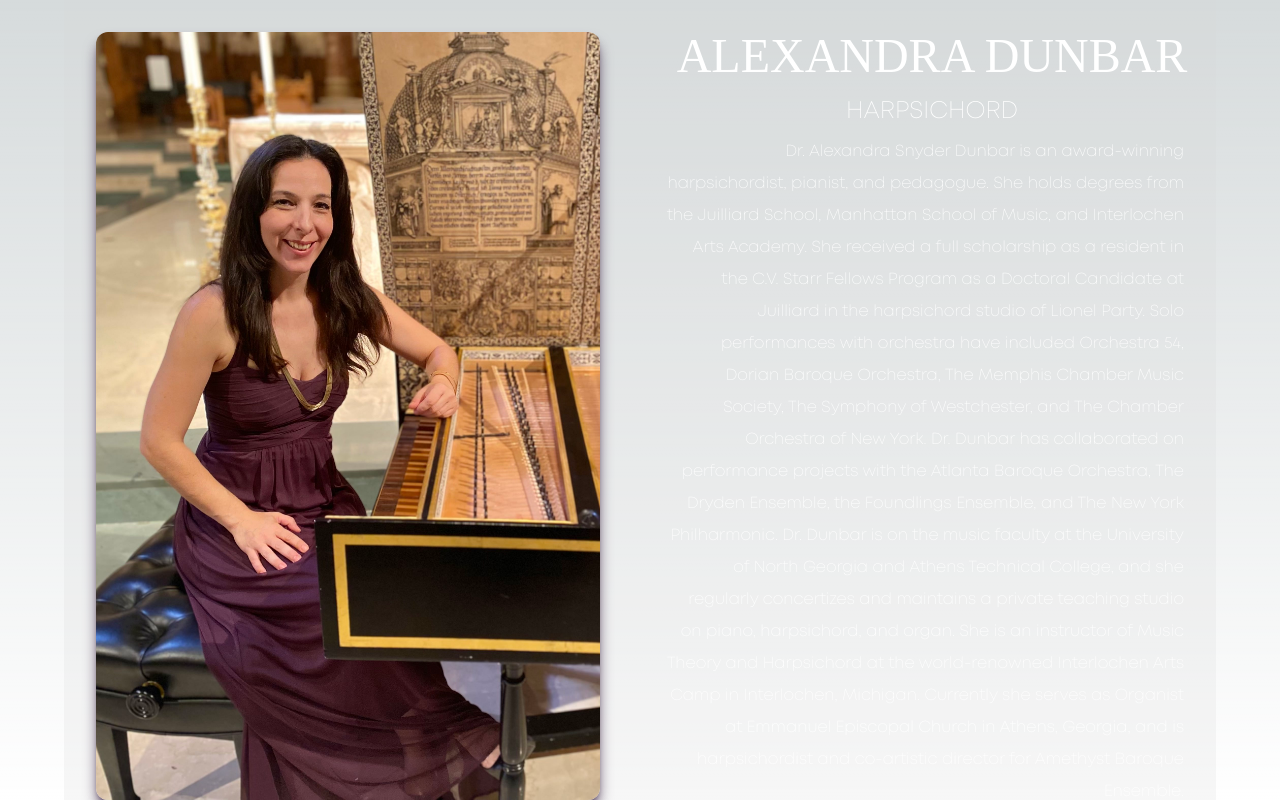
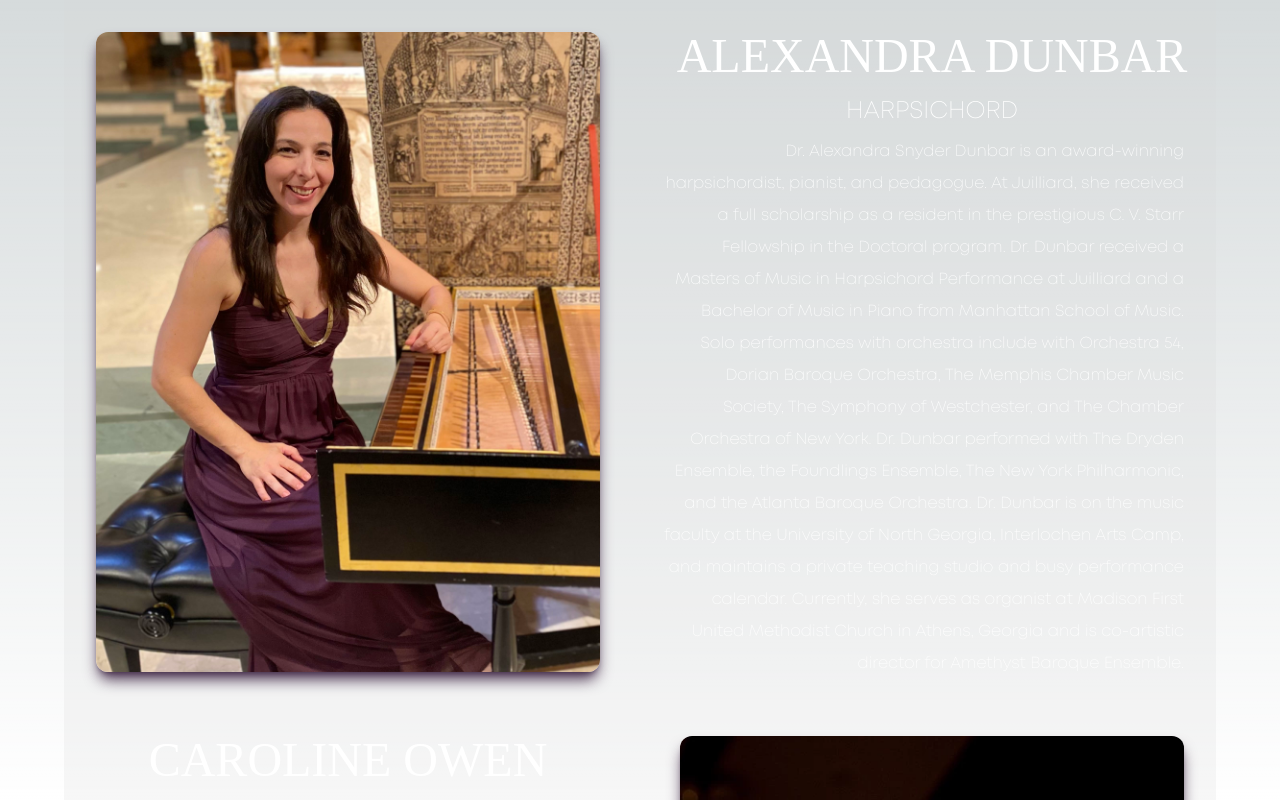
Before and after one commit to RflctnOfU/Astralis-Site, a Next.js app: page /about in a window 1280 px wide. Shown: the part 4800-5600 px from the top of the page. Built offline with nearby package versions, Linux system fonts and the light colour scheme; a web font is replaced by a local one.

Commit message:
updated bio

```diff
--- a/src/components/Bios.tsx
+++ b/src/components/Bios.tsx
@@ -565,24 +565,21 @@ function Bios() {
             }}
           >
             Dr. Alexandra Snyder Dunbar is an award-winning harpsichordist,
-            pianist, and pedagogue. She holds degrees from the Juilliard School,
-            Manhattan School of Music, and Interlochen Arts Academy. She
-            received a full scholarship as a resident in the C.V. Starr Fellows
-            Program as a Doctoral Candidate at Juilliard in the harpsichord
-            studio of Lionel Party. Solo performances with orchestra have
-            included Orchestra 54, Dorian Baroque Orchestra, The Memphis Chamber
-            Music Society, The Symphony of Westchester, and The Chamber
-            Orchestra of New York. Dr. Dunbar has collaborated on performance
-            projects with the Atlanta Baroque Orchestra, The Dryden Ensemble,
-            the Foundlings Ensemble, and The New York Philharmonic. Dr. Dunbar
-            is on the music faculty at the University of North Georgia and
-            Athens Technical College, and she regularly concertizes and
-            maintains a private teaching studio on piano, harpsichord, and
-            organ. She is an instructor of Music Theory and Harpsichord at the
-            world-renowned Interlochen Arts Camp in Interlochen, Michigan.
-            Currently she serves as Organist at Emmanuel Episcopal Church in
-            Athens, Georgia, and is harpsichordist and co-artistic director for
-            Amethyst Baroque Ensemble.
+            pianist, and pedagogue. At Juilliard, she received a full
+            scholarship as a resident in the prestigious C. V. Starr Fellowship
+            in the Doctoral program. Dr. Dunbar received a Masters of Music in
+            Harpsichord Performance at Juilliard and a Bachelor of Music in
+            Piano from Manhattan School of Music. Solo performances with
+            orchestra include with Orchestra 54, Dorian Baroque Orchestra, The
+            Memphis Chamber Music Society, The Symphony of Westchester, and The
+            Chamber Orchestra of New York. Dr. Dunbar performed with The Dryden
+            Ensemble, the Foundlings Ensemble, The New York Philharmonic, and
+            the Atlanta Baroque Orchestra. Dr. Dunbar is on the music faculty at
+            the University of North Georgia, Interlochen Arts Camp, and
+            maintains a private teaching studio and busy performance calendar.
+            Currently, she serves as organist at Madison First United Methodist
+            Church in Athens, Georgia and is co-artistic director for Amethyst
+            Baroque Ensemble.
           </p>
         </div>
       </div>
```
